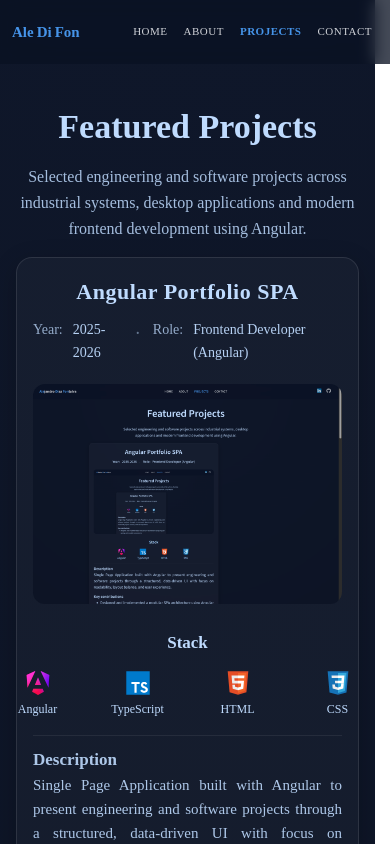
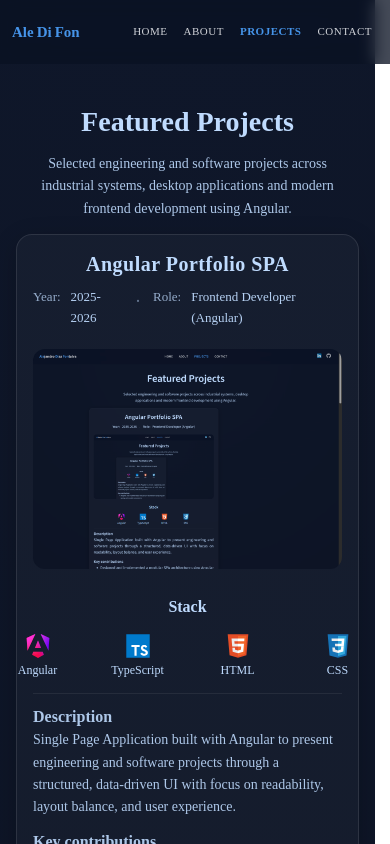
Before and after one commit to aledifon/portfolio, an Angular app: page /projects in a window 390 px wide. Shown: the top 844 px of the page. Built offline with nearby package versions, Linux system fonts and the light colour scheme.

Commit message:
Started with projects Page design for mobile (468px)

```diff
--- a/src/app/pages/projects/projects.component.scss
+++ b/src/app/pages/projects/projects.component.scss
@@ -659,5 +659,86 @@
 
 @media (max-width: 480px) {
 
+  /* TITLE */
+
+  .projects h1 {
+    font-size: 28px;
+    font-weight: 600;
+    margin-bottom: 8px;
+  }
+
+  /* PROJECT INTRO */
+
+  .projects .projects-intro {
+    font-size: 14px;
+    font-weight: 400;
+    line-height: 1.6;
+
+    max-width: 42ch;
+
+    margin: 0 auto 14px;
+
+    text-align: center;
+    opacity: 0.9;
+  }
+
+  /* PROJECT CARDS */
+
+  .project-header h2 {
+    font-size: 20px;
+    font-weight: 600;
+
+    line-height: 1.3;
+    text-align: center;
+  }
+
+  .project-meta {
+    font-size: 13px;
+  }
+
+  .project-content .content-label,
+  .project-stack .meta-label {
+    font-size: 16px;
+    font-weight: 600;
+  }
+
+  .content-block p,
+  .content-block ul {
+    font-size: 14px;
+    font-weight: 400;
+
+    line-height: 1.6;
+
+    text-align: left;
+  }
+
+  .stack-item span {
+    font-size: 12px;
+    line-height: 1.2;
+  }
+
+  /* LINKS */
+
+  .links-title {
+    font-size: 14px;
+    font-weight: 500;
+  }
+
+  .links-list a {
+    font-size: 14px;
+    font-weight: 500;
+  }
+
+  /* CTA */
+
+  .cta-intro{
+    font-size: 15px;
+    font-weight: 500;
+  }
+
+  .cta a {
+    font-size: 14px;
+    font-weight: 600;
+  }
 
 }
```
